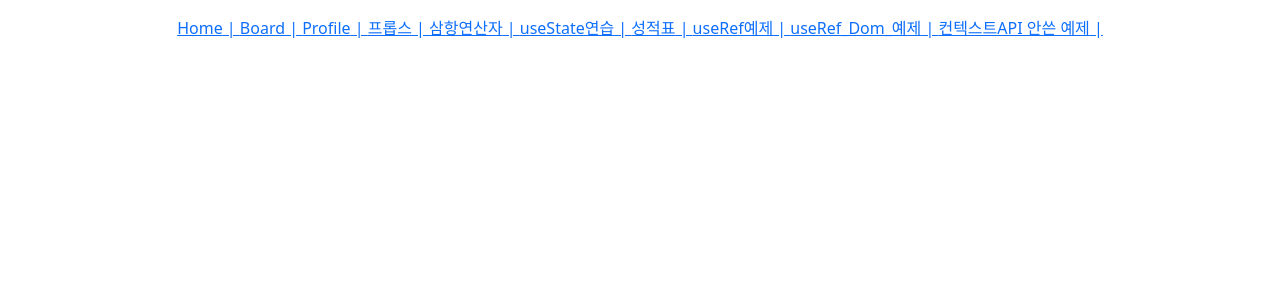
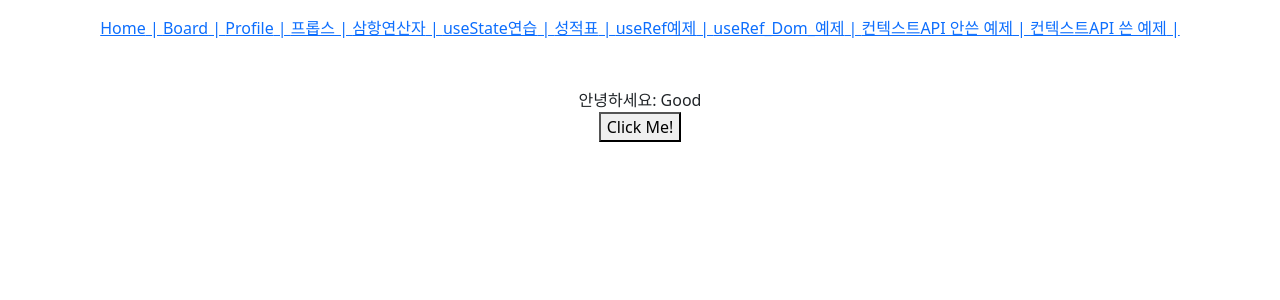
Before and after one commit to n3316202/react-hjs-example, a React (Vite) app: page /contextapi2 in a window 1280 px wide. Shown: the top 300 px of the page. Built offline with nearby package versions, Linux system fonts and the light colour scheme.

Commit message:
context api 완성

```diff
--- /dev/null
+++ b/src/pages/ContextApiExPage2.jsx
@@ -0,0 +1,30 @@
+import React, { createContext, useContext, useState } from 'react'
+
+const MyContext = createContext('defaultValue')
+
+function ContextApiExPage2() {
+    const [value, setValue] = useState(true)
+
+    return (
+        // Provider를 통해서 value를 설정하여 MyContext의 값을 설정할 수 있다.
+        <MyContext.Provider value={value ? 'Good' : 'Bad'}>
+            <GrandParent />
+            <button onClick={() => setValue(!value)}>Click Me!</button>
+        </MyContext.Provider>
+    )
+}
+
+function GrandParent() {
+    return <Parent />
+}
+
+function Parent() {
+    return <Child />
+}
+
+function Child() {
+    const test = useContext(MyContext)
+    return <div>안녕하세요: {test}</div>
+}
+
+export default ContextApiExPage2
--- a/src/route/Routes.jsx
+++ b/src/route/Routes.jsx
@@ -9,6 +9,7 @@ import GradePage from '../pages/GradePage'
 import UseRefExamplePage from '../pages/UseRefExamplePage'
 import UseRefDomPage from '../pages/UseRefDomPage'
 import ContextApiExPage from '../pages/ContextApiExPage'
+import ContextApiExPage2 from '../pages/ContextApiExPage2'
 
 //React Routes, Route 사용시 배열로 관리하기
 //https://innovatorwhy.tistory.com/12
@@ -63,6 +64,11 @@ const routes = [
         element: <ContextApiExPage />,
         title: '컨텍스트API 안쓴 예제',
     },
+    {
+        path: '/contextapi2',
+        element: <ContextApiExPage2 />,
+        title: '컨텍스트API 쓴 예제',
+    },
 ]
 
 export default routes
```
